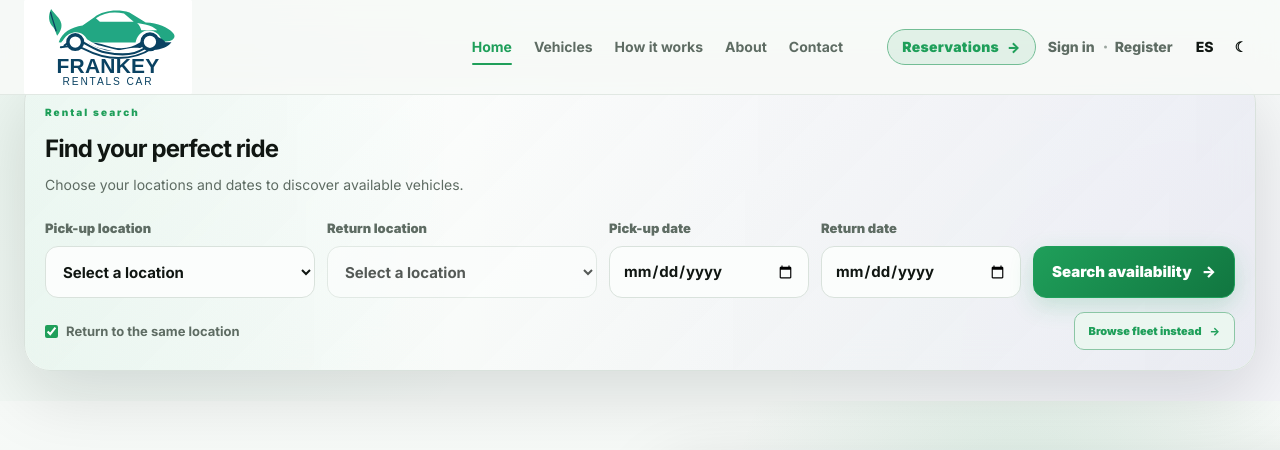
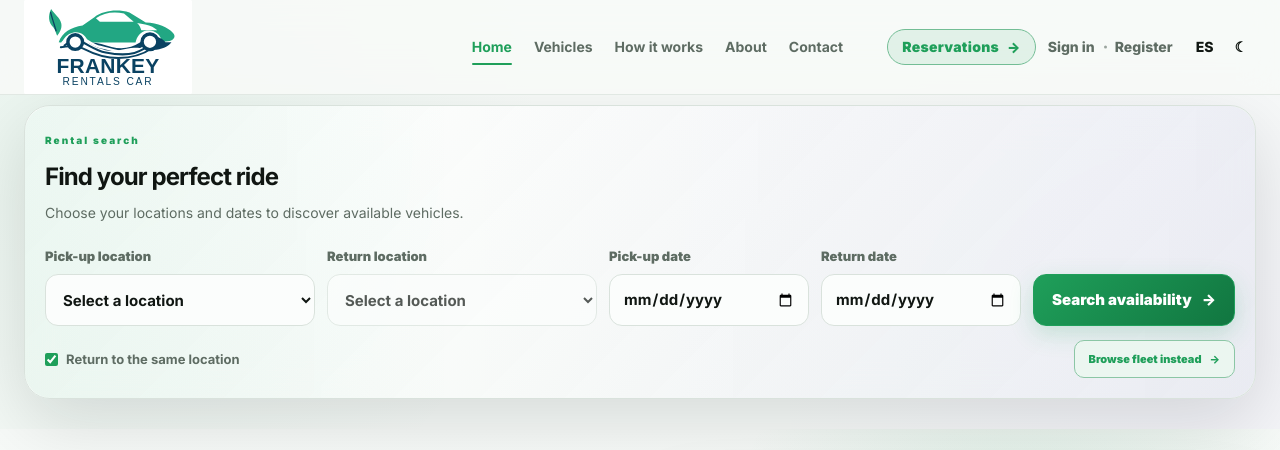
Before and after one commit to franyelmartinez618-cloud/EcoFusion-RentalCars2.0, a React (Vite) app in the folder frontend/: page / in a window 1280 px wide. Shown: the top 450 px of the page. Built offline with nearby package versions, Linux system fonts and the light colour scheme; no server answers.

Commit message:
Repair FRANKEY vector logo and home layout

```diff
--- a/frontend/src/pages/Home/Home.css
+++ b/frontend/src/pages/Home/Home.css
@@ -107,3 +107,16 @@
     aspect-ratio: 16 / 9;
 }
 .home-fleet-tile__link { min-height: 0; }
+
+
+/* Keep the search panel below the sticky navigation instead of underlapping it. */
+.home-booking-wrap {
+    margin-top: 0;
+    padding: 28px 0 38px;
+}
+.booking-search { margin-top: 0; }
+.home-hero__grid,
+.home-hero__copy,
+.home-hero__visual { min-width: 0; }
+.home-hero__visual { width: 100%; }
+.home-hero__image { width: 100%; max-width: 100%; }
```
